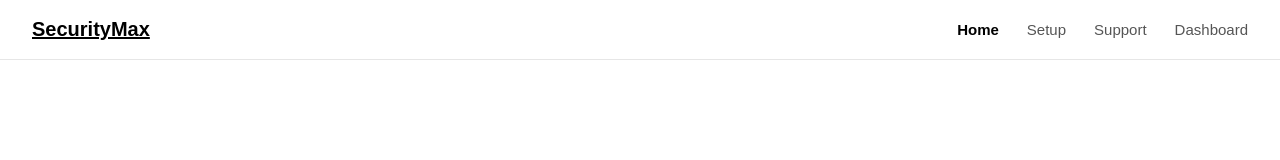
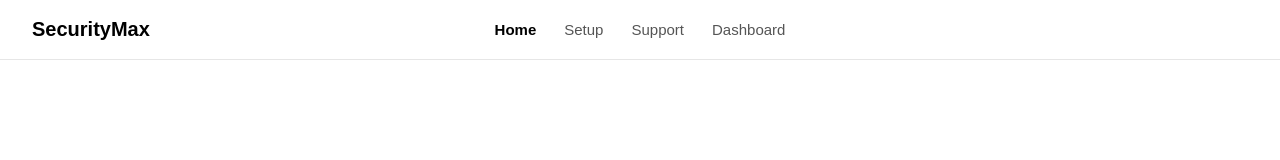
Before and after one commit to SACHINNXD/SecurityMax, a plain HTML site: page index.html in a window 1280 px wide. Drawn offline with Linux system fonts and the light colour scheme.

Commit message:
Update style.css

```diff
--- a/css/style.css
+++ b/css/style.css
@@ -17,14 +17,18 @@ body {
     border-bottom: 1px solid #e6e6e6;
     display: flex;
     align-items: center;
-    justify-content: space-between;
+    justify-content: center;
+    position: relative;
     padding: 0 32px;
 }
 
 .nav-logo {
+    position: absolute;
+    left: 32px;
     font-size: 20px;
     font-weight: 700;
     color: #000;
+    text-decoration: none;
 }
 
 .nav-links {
```
